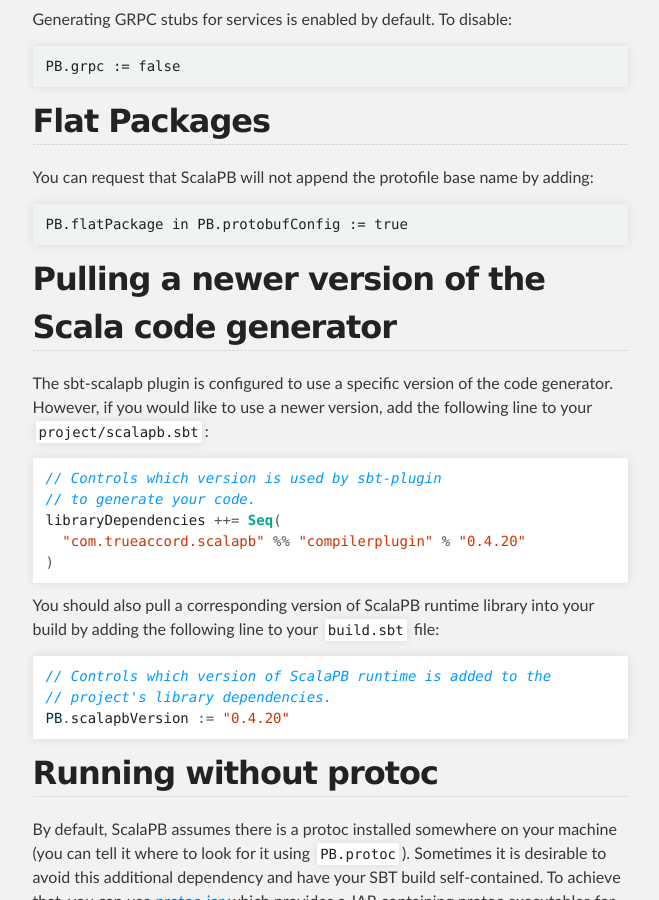
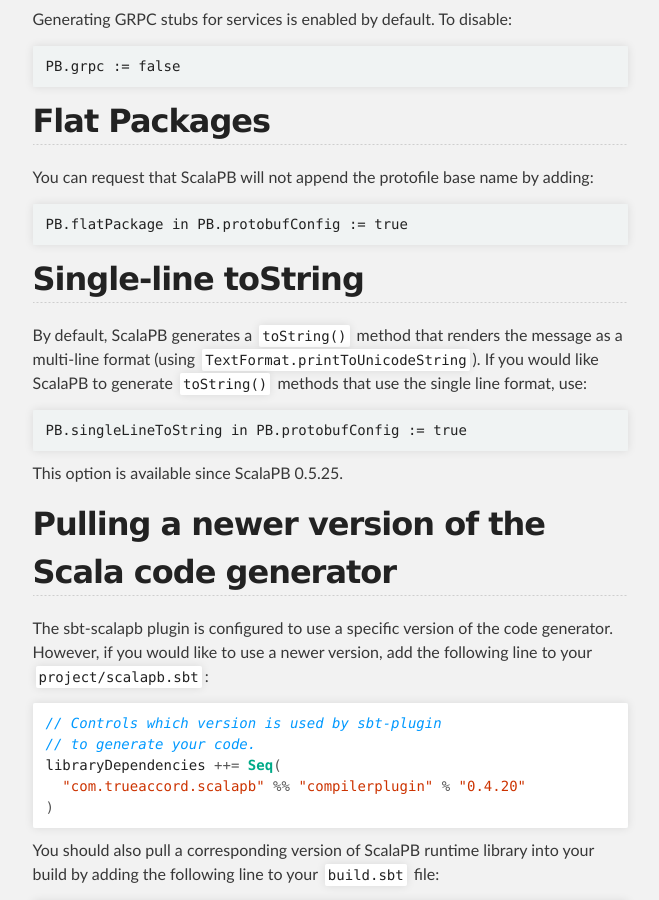
Before and after one commit to scalapb/ScalaPB, a Jekyll site: the page built from sbt-settings.md, in a window 1280 px wide and 900 px high, scrolled down 1422 px. Shown: the whole window, without its empty margins (310-969 px from the left). Built offline with Jekyll 4.4.1, drawn with Linux system fonts in a browser that asks for light colours.

Commit message:
Document new sbt setting.

```diff
--- a/sbt-settings.md
+++ b/sbt-settings.md
@@ -60,6 +60,17 @@
 
     PB.flatPackage in PB.protobufConfig := true
 
+## Single-line toString
+
+By default, ScalaPB generates a `toString()` method that renders the message
+as a multi-line format (using `TextFormat.printToUnicodeString`). If you
+would like ScalaPB to generate `toString()` methods that use the single line
+format, use:
+
+    PB.singleLineToString in PB.protobufConfig := true
+
+This option is available since ScalaPB 0.5.25.
+
 ## Pulling a newer version of the Scala code generator
 
 The sbt-scalapb plugin is configured to use a specific version of the code
```
Also changed, not shown: index.md (+2 -2 lines).
